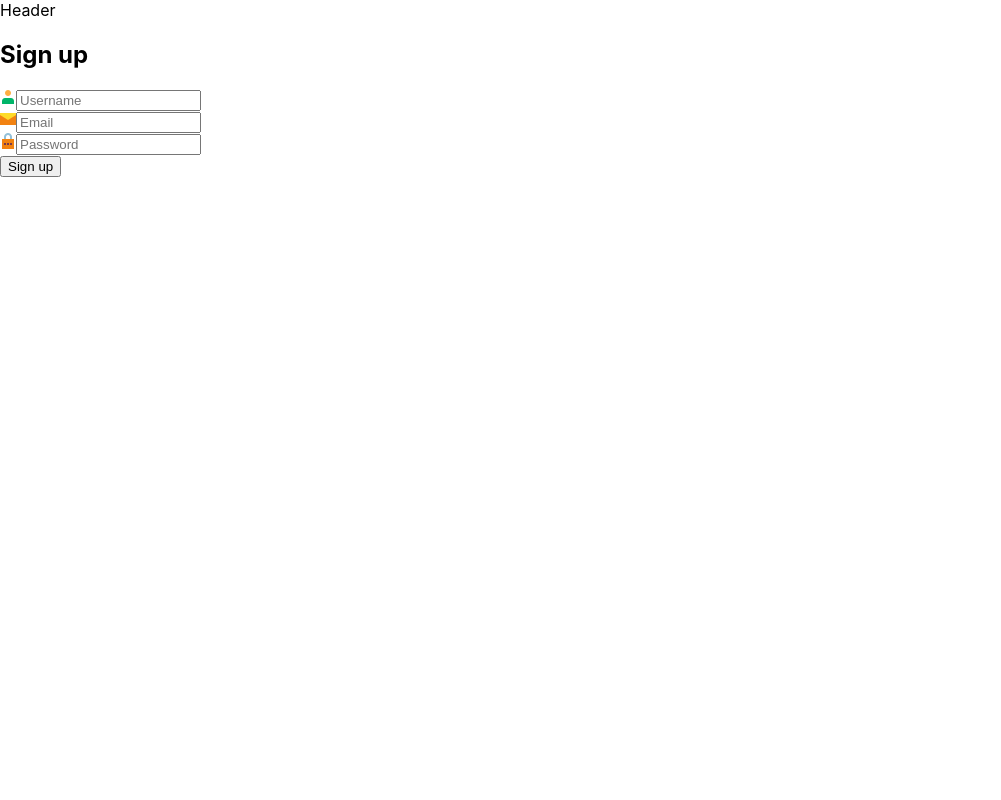
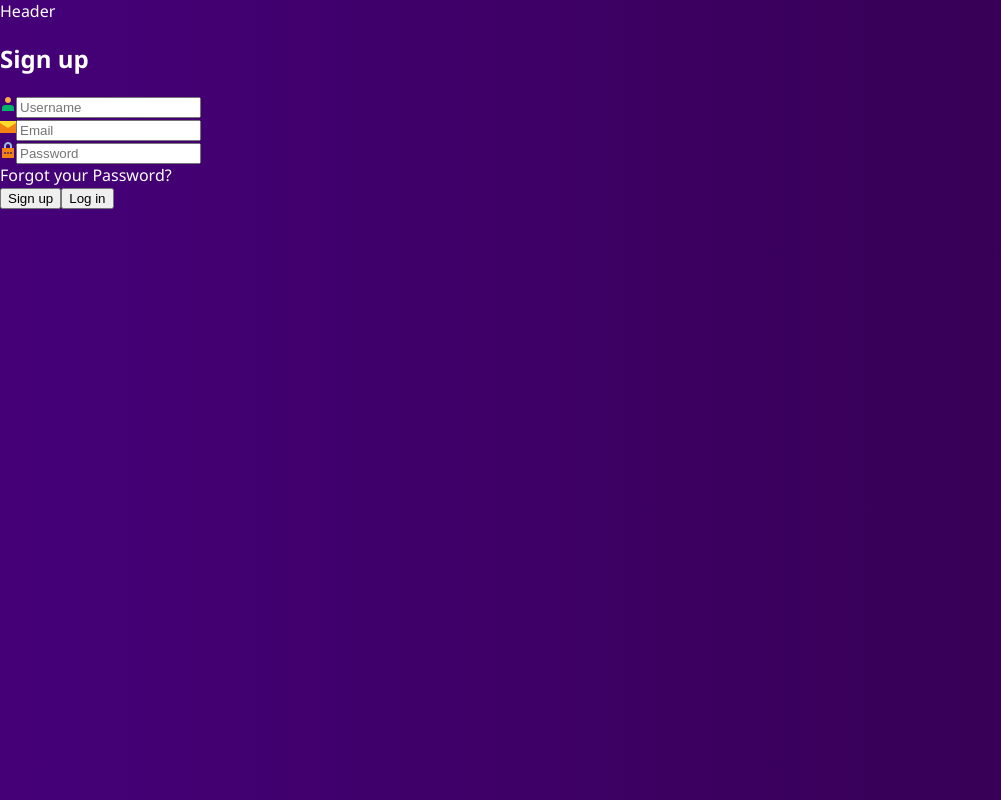
Before and after one commit to mdohr07/react-login-page, a React (Create React App) app: page / in a window 1280 px wide. Shown: the whole page, without its empty margins (0-1001 px from the left). Built offline with nearby package versions, Linux system fonts and the light colour scheme.

Commit message:
Add a fancy gradient background with transition

```diff
--- a/src/Components/LoginSignup/LoginSignup.jsx
+++ b/src/Components/LoginSignup/LoginSignup.jsx
@@ -43,7 +43,13 @@ const LoginSignup = () => {
           </label>
         </div>
 
-        <button type="submit">Sign up</button>
+        <section className="forgot-password">Forgot your Password?</section>
+        <button type="submit" className="btn-signUp">
+          Sign up
+        </button>
+        <button type="submit" className="btn-LogIn">
+          Log in
+        </button>
       </form>
     </div>
   );
--- a/src/index.css
+++ b/src/index.css
@@ -1,13 +1,24 @@
 body {
   margin: 0;
-  font-family: -apple-system, BlinkMacSystemFont, 'Segoe UI', 'Roboto', 'Oxygen',
-    'Ubuntu', 'Cantarell', 'Fira Sans', 'Droid Sans', 'Helvetica Neue',
-    sans-serif;
+  font-family: 'Segoe UI', Tahoma, Geneva, Verdana, sans-serif;
   -webkit-font-smoothing: antialiased;
   -moz-osx-font-smoothing: grayscale;
+  background: linear-gradient(270deg, #2e003e, #5c00b3, #330066, #000000);
+  background-size: 800% 800%;
+  animation: gradientShift 15s ease infinite;
+  min-height: 100vh;
+  margin: 0;
+  font-family: 'Segoe UI', Tahoma, Geneva, Verdana, sans-serif;
+  color: #fff;
 }
 
 code {
-  font-family: source-code-pro, Menlo, Monaco, Consolas, 'Courier New',
+  font-family: source-code-pro, Menlo, Monaco, Consolas, "Courier New",
     monospace;
 }
+
+@keyframes gradientShift {
+  0% {background-position:0% 50%;}
+  50% {background-position:100% 50%;}
+  100% {background-position:0% 50%;}
+}
```
